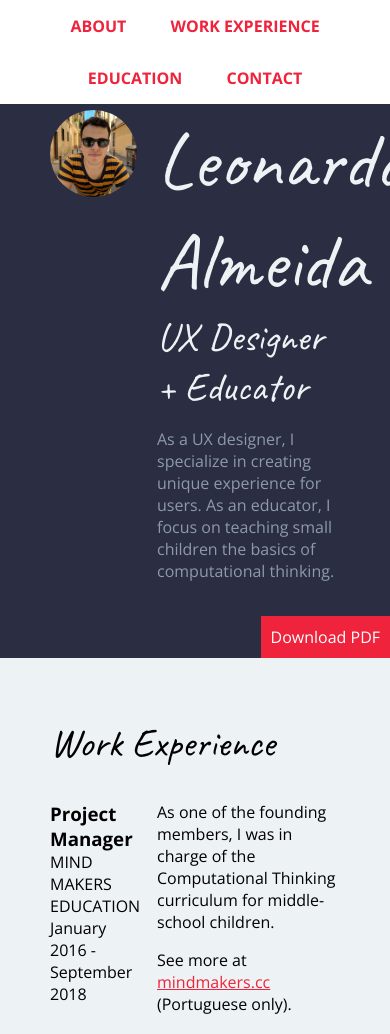
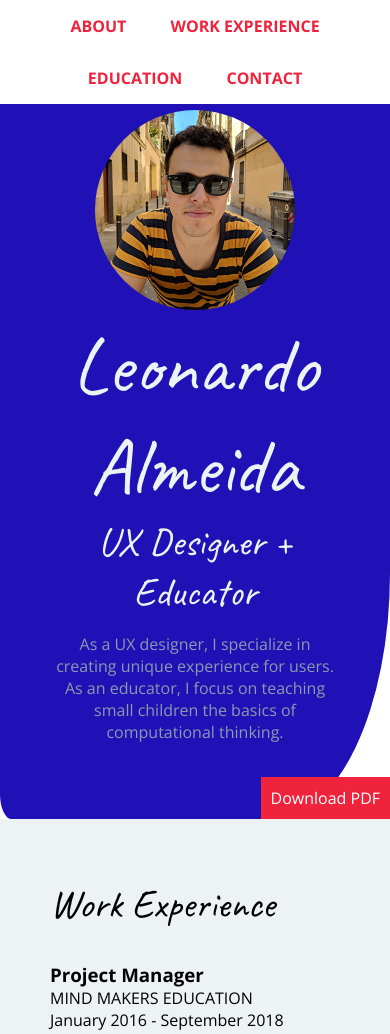
Before and after one commit to UXDSkillslab1718/4-final-assignment-challenge-leleoalmeida, a plain HTML site: page index.html in a window 390 px wide. Shown: the top 1034 px of the page. Drawn offline with nearby package versions, Linux system fonts and the light colour scheme.

Commit message:
small css changes

```diff
--- a/css/styles.css
+++ b/css/styles.css
@@ -42,16 +42,7 @@ h3 {
 	overflow: hidden;
 }
 
-.col-narrow {
-	width: 30%;
-	float: left;
-}
 
-.col-wide {
-	width: 70%;
-	float: left;
-	padding-left: 20px;
-}
 
 .uppercase {
 	text-transform: uppercase;
@@ -66,8 +57,11 @@ h3 {
 }
 
 header, footer {
-	background: #2B2D42;
+	background: #3f51b5;
 	color: #8D99AE;
+	background-color:#1f11b5;
+    border-bottom-left-radius:3%;
+    border-bottom-right-radius:30%;
 }
 
 header{
@@ -137,3 +131,28 @@ h3 ~ p {
 p + h3 {
 	margin-top: 30px;
 }
+
+@media (min-width: 900px) {
+
+	.col-narrow {
+	width: 30%;
+	float: left;
+	}
+
+	.col-wide {
+		width: 70%;
+		float: left;
+		padding-left: 20px;
+	}
+}
+
+@media (max-width: 899px) {
+
+	header {
+		text-align: center;
+	}
+
+	.profile-img {
+		width: 200px;
+	}
+}
--- a/index.html
+++ b/index.html
@@ -5,13 +5,15 @@
 
     <meta charset="UTF-8">
     <meta name="viewport" content="width=device-width, initial-scale=1.0">
-    <title>Leonardo Almeida | Resume</title>
+    <title>Alex Konings | Resume</title>
+
     <link href="https://fonts.googleapis.com/css?family=Caveat|Open+Sans:400,700" rel="stylesheet">
     <link rel="stylesheet" type="text/css" href="css/styles.css">
 </head>
 <body>
     <!-- // Intro -->
     <header id="about">
+    	<a href="resume.pdf" class="btn download" download>Download PDF</a>
     	<nav>
     		<a href="#about">About</a>
     		<a href="#work">Work Experience</a>
@@ -26,7 +28,7 @@
 	        	<p>As a UX designer, I specialize in creating unique experience for users. As an educator, I focus on teaching small children the basics of computational thinking.</p>
         	</div>
     	</div>
-        <a href="resume.pdf" class="btn download" download>Download PDF</a>
+
     </header>
 
     <main>
@@ -85,7 +87,7 @@
     <!-- // Footer & contact info -->
     <footer id="contact">
     	<div class="content-wrap">
-	        <h2>Let's Keep in Touch!</h2>
+	        <h2>Let's Create Awesome Stuff!</h2>
 
 	        <!-- Social media and contact links. Add or remove any networks. -->
 	        <div class="contact-info">
```
Also changed, not shown: 1 other file.
